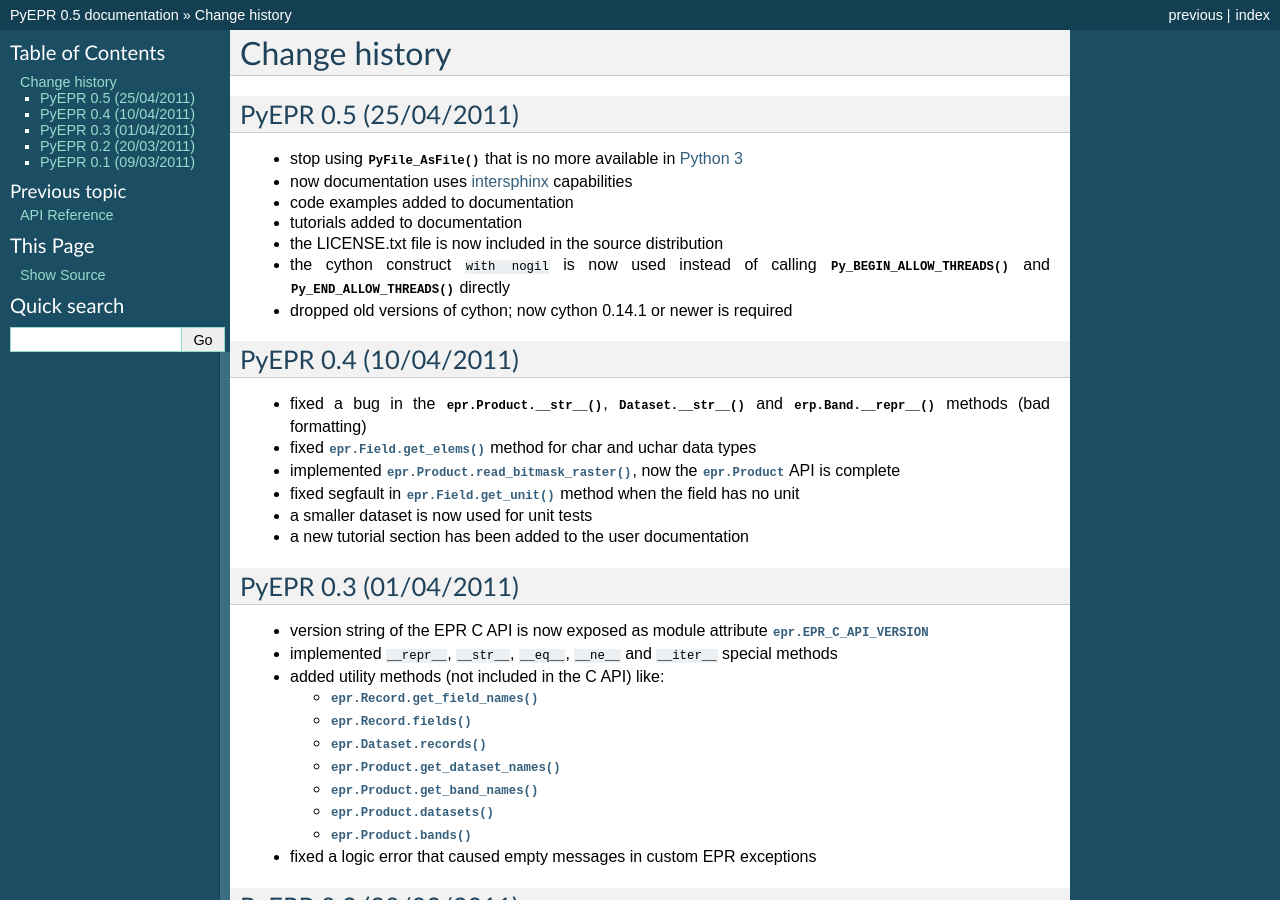
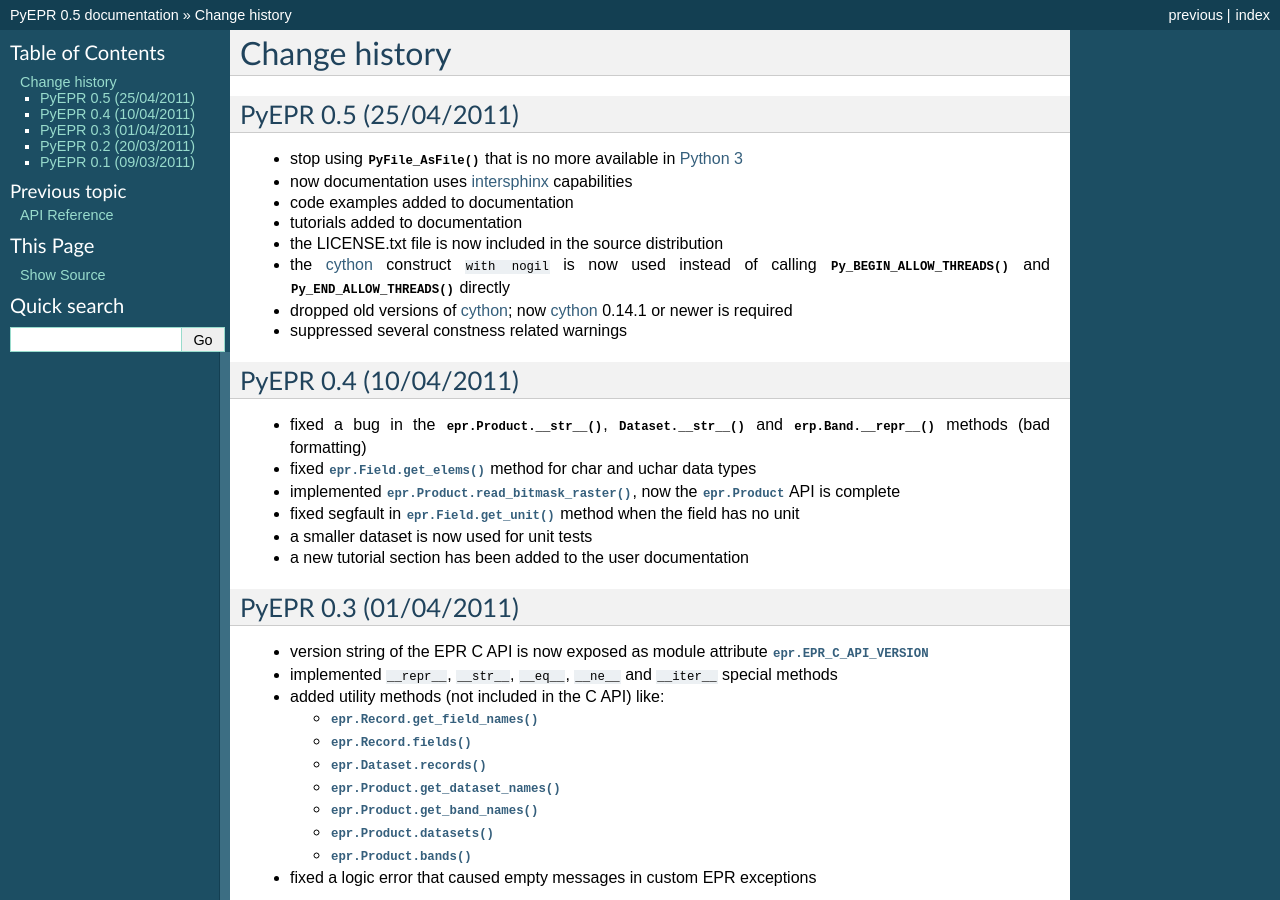
Before and after one commit to avalentino/pyepr, a Sphinx documentation site: the page built from doc/NEWS.txt, in a window 1280 px wide and 900 px high. Built offline with Sphinx 7.4.7, drawn with Linux system fonts in a browser that asks for light colours; formulas are drawn with MathJax 3.

Commit message:
Suppressed several constness related warnings

```diff
--- a/TODO.txt
+++ b/TODO.txt
@@ -1,7 +1,6 @@
 PyEPR TODO
 ==========
 
-* suppress compilation warnings
 * python 3
 * support for multiple version of EPR API (2.2 and 2.1)
 * debug mode (error handlers and logging)
--- a/doc/NEWS.txt
+++ b/doc/NEWS.txt
@@ -11,13 +11,15 @@
 * code examples added to documentation
 * tutorials added to documentation
 * the LICENSE.txt file is now included in the source distribution
-* the cython construct ``with nogil`` is now used instead of calling
+* the cython_ construct ``with nogil`` is now used instead of calling
   :c:func:`Py_BEGIN_ALLOW_THREADS` and :c:func:`Py_END_ALLOW_THREADS`
   directly
-* dropped old versions of cython; now cython 0.14.1 or newer is required
+* dropped old versions of cython_; now cython_ 0.14.1 or newer is required
+* suppressed several constness related warnings
 
 .. _`Python 3`: http://docs.python.org/py3k
 .. _intersphinx: http://sphinx.pocoo.org/latest/ext/intersphinx.html
+.. _cython: http://www.cython.org
 
 
 PyEPR 0.4 (10/04/2011)
```
Also changed, not shown: 1 other file.
